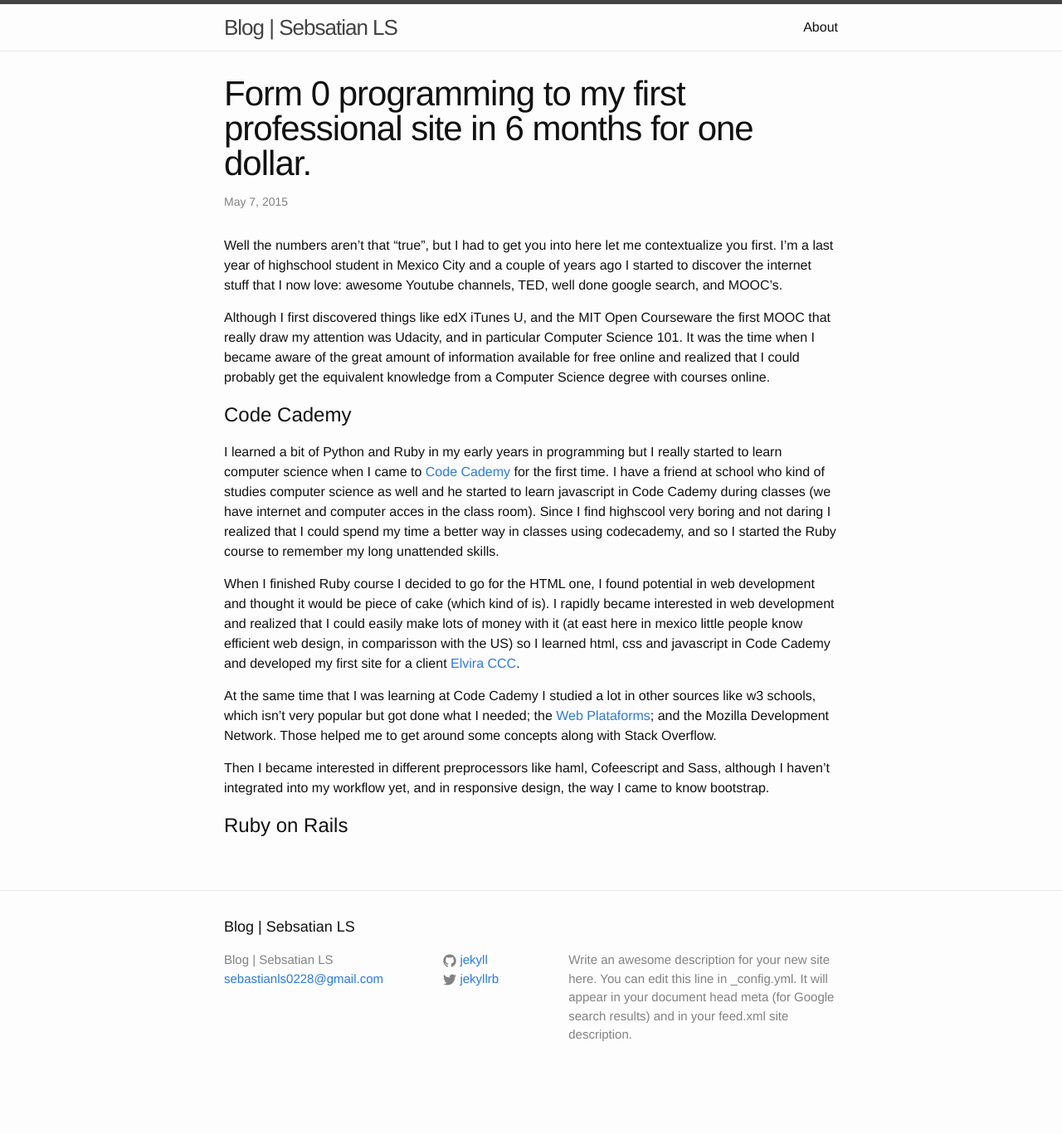
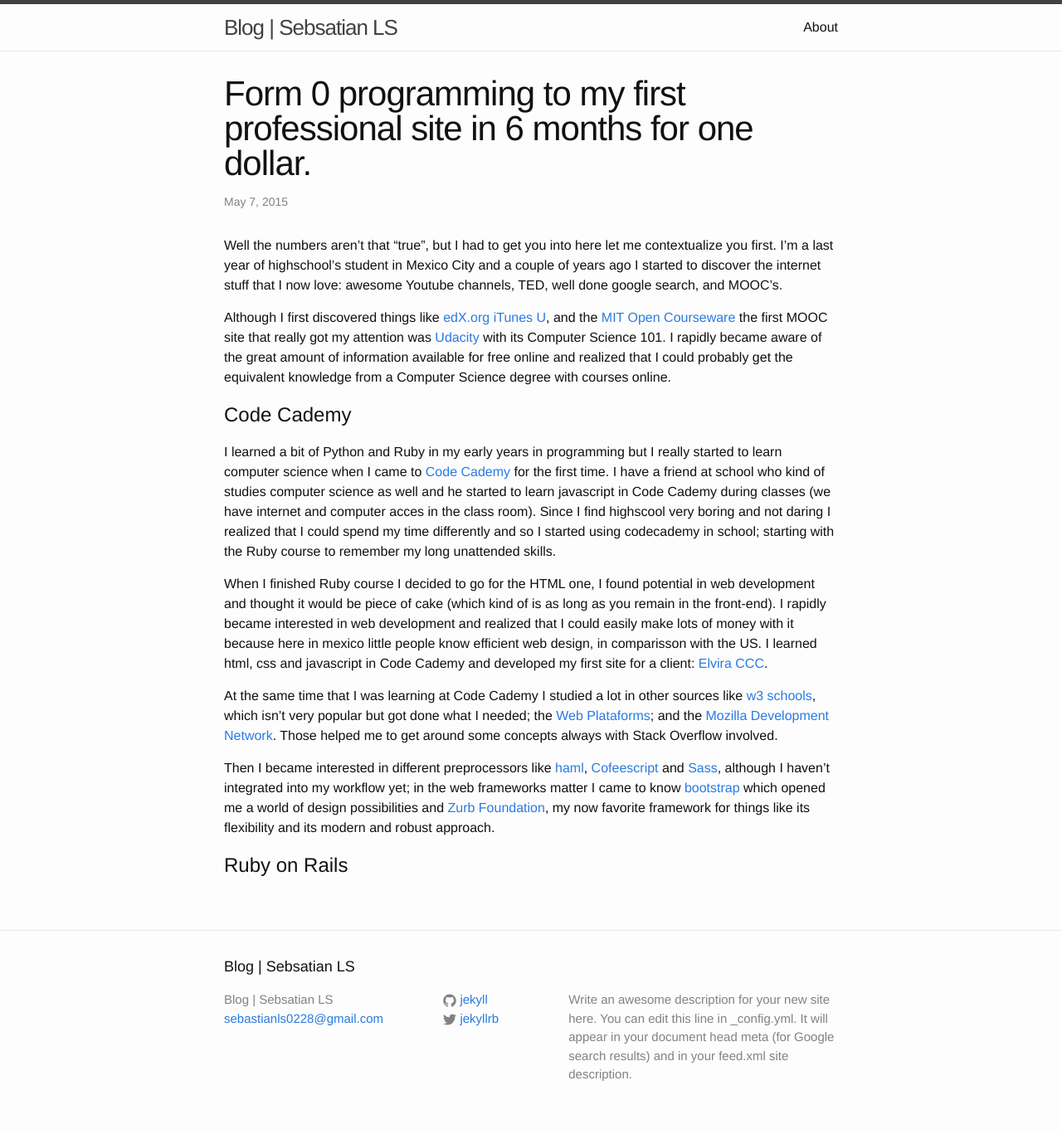
Before and after one commit to sebastian9/proyectos, a Jekyll site: the page built from _posts/2015-05-07-my-carreer.markdown, in a window 1280 px wide. Shown: the whole page at 83% size. Built offline with Jekyll 4.4.1, drawn with Linux system fonts in a browser that asks for light colours; before the commit the page ends 1319 px from its top, so only the background shows below that.

Commit message:
Update 2015-05-07-my-carreer.markdown

```diff
--- a/_posts/2015-05-07-my-carreer.markdown
+++ b/_posts/2015-05-07-my-carreer.markdown
@@ -3,18 +3,18 @@
 title: Form 0 programming to my first professional site in 6 months for one dollar.
 ---
 
-Well the numbers aren't that "true", but I had to get you into here let me contextualize you first. I'm a last year of highschool student in Mexico City and a couple of years ago I started to discover the internet stuff that I now love: awesome Youtube channels, TED, well done google search, and MOOC's.
+Well the numbers aren't that "true", but I had to get you into here let me contextualize you first. I'm a last year of highschool's student in Mexico City and a couple of years ago I started to discover the internet stuff that I now love: awesome Youtube channels, TED, well done google search, and MOOC's.
 
-Although I first discovered things like edX iTunes U, and the MIT Open Courseware the first MOOC that really draw my attention was Udacity, and in particular Computer Science 101. It was the time when I became aware of the great amount of information available for free online and realized that I could probably get the equivalent knowledge from a Computer Science degree with courses online.
+Although I first discovered things like [edX.org](http://edx.org) [iTunes U](http://www.apple.com/education/ipad/itunes-u/), and the [MIT Open Courseware](http://ocw.mit.edu/index.htm) the first MOOC site that really got my attention was [Udacity](http://udacity.com) with its Computer Science 101. I rapidly became aware of the great amount of information available for free online and realized that I could probably get the equivalent knowledge from a Computer Science degree with courses online.
 
 # Code Cademy
 
-I learned a bit of Python and Ruby in my early years in programming but I really started to learn computer science when I came to [Code Cademy](https://codecaedemy.com) for the first time. I have a friend at school who kind of studies computer science as well and he started to learn javascript in Code Cademy during classes (we have internet and computer acces in the class room). Since I find highscool very boring and not daring I realized that I could spend my time a better way in classes using codecademy, and so I started the Ruby course to remember my long unattended skills.
+I learned a bit of Python and Ruby in my early years in programming but I really started to learn computer science when I came to [Code Cademy](https://codecaedemy.com) for the first time. I have a friend at school who kind of studies computer science as well and he started to learn javascript in Code Cademy during classes (we have internet and computer acces in the class room). Since I find highscool very boring and not daring I realized that I could spend my time differently and so I started using codecademy in school; starting with the Ruby course to remember my long unattended skills.
 
-When I finished Ruby course I decided to go for the HTML one, I found potential in web development and thought it would be piece of cake (which kind of  is). I rapidly became interested in web development and realized that I could easily make lots of money with it (at east here in mexico little people know efficient web design, in comparisson with the US) so I  learned html, css and javascript in  Code Cademy and developed my first site for a client [Elvira CCC](http://elviraccc.com).
+When I finished Ruby course I decided to go for the HTML one, I found potential in web development and thought it would be piece of cake (which kind of  is as long as you remain in the front-end). I rapidly became interested in web development and realized that I could easily make lots of money with it because here in mexico little people know efficient web design, in comparisson with the US. I  learned html, css and javascript in  Code Cademy and developed my first site for a client: [Elvira CCC](http://elviraccc.com).
 
-At the same time that I was learning at Code Cademy I studied a lot in other sources like w3 schools, which isn't very popular but got done what I needed; the [Web Plataforms](www.webplataforms.org);  and the Mozilla Development Network. Those helped me to get around some concepts along with Stack Overflow.
+At the same time that I was learning at Code Cademy I studied a lot in other sources like [w3 schools](http://w3schools.com), which isn't very popular but got done what I needed; the [Web Plataforms](www.webplataforms.org);  and the [Mozilla Development Network](http://ocw.mit.edu/index.htm). Those helped me to get around some concepts always with Stack Overflow involved.
 
-Then I became interested in different preprocessors like haml, Cofeescript and Sass, although I haven't integrated into my workflow yet, and in responsive design, the way I came to know bootstrap.
+Then I became interested in different preprocessors like [haml](http://http://haml.info), [Cofeescript](http://coffeescript.org) and [Sass](http://sass-lang.org), although I haven't integrated into my workflow yet; in the web frameworks matter  I came to know [bootstrap](http://getbootstrap.com) which opened me a world of design possibilities and [Zurb Foundation](http://foundation.zurb.com), my now favorite framework for things like its flexibility and its modern and robust approach.
 
 # Ruby on Rails
```
